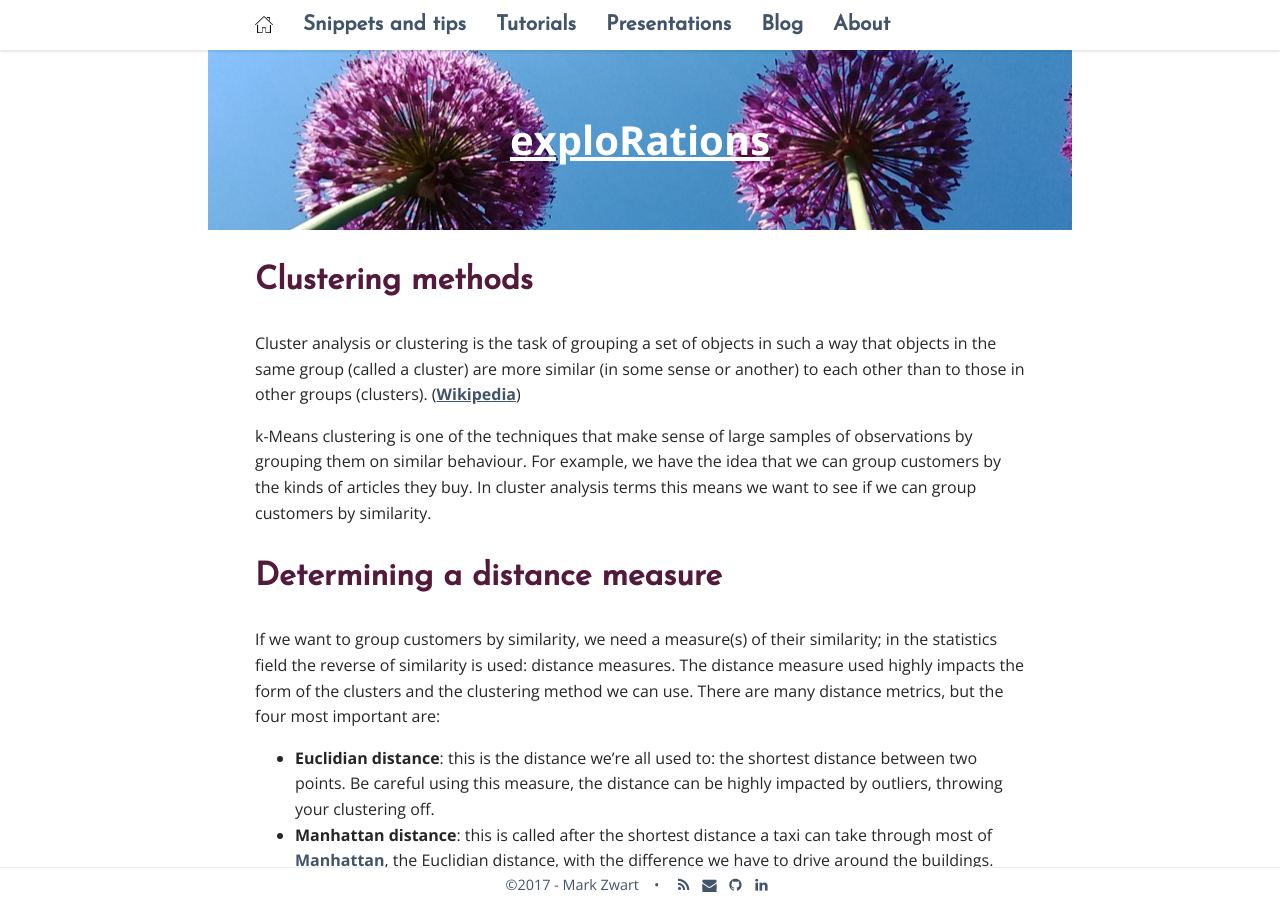
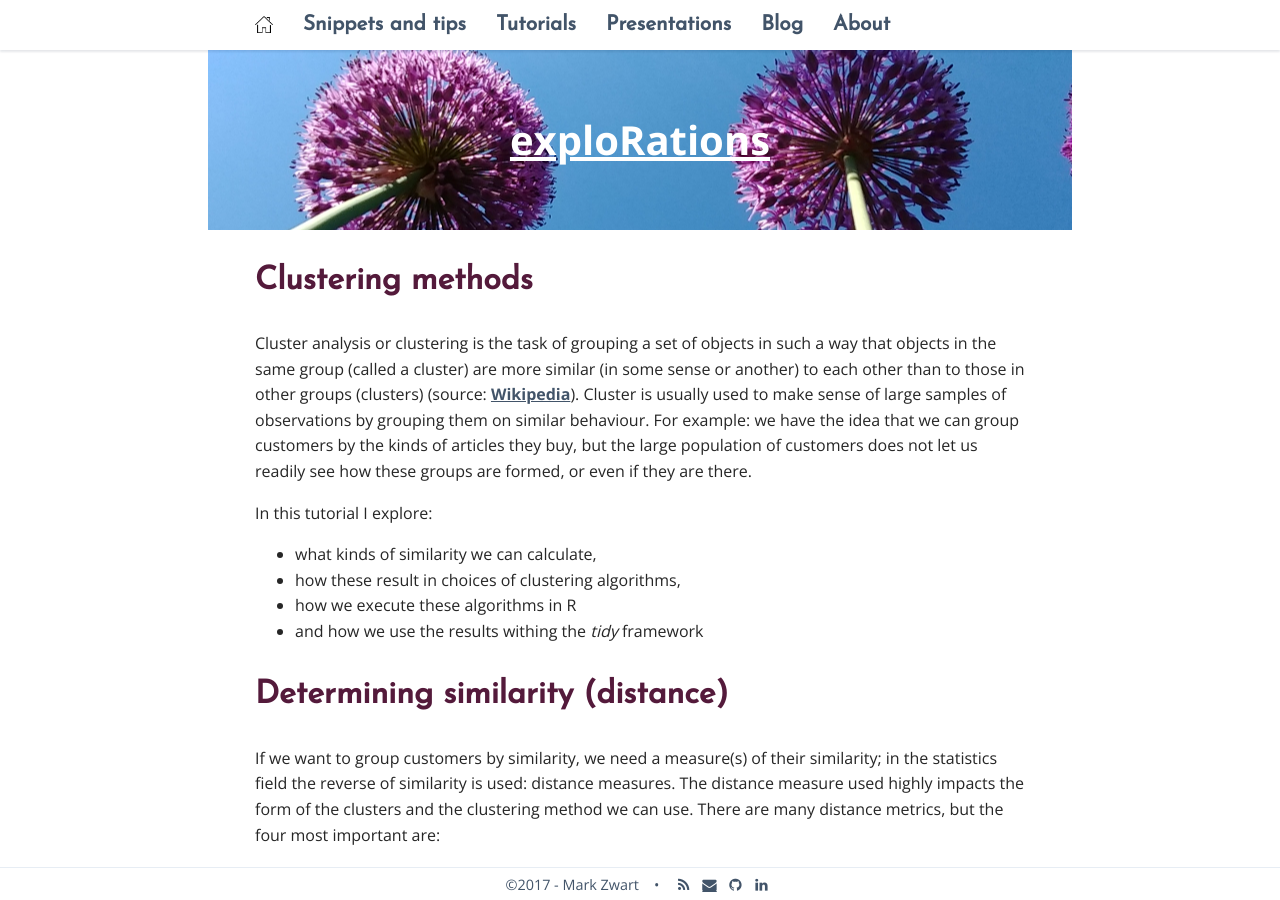
Before and after one commit to mark-me/mark-me.github.io, a Jekyll site: the page built from _pages/tutorials/kmeans/kmeans.md, in a window 1280 px wide and 900 px high. Built offline with Jekyll 4.4.1, drawn with Linux system fonts in a browser that asks for light colours; nearby versions of some CDN libraries; comment, search, counter and statistics services are not loaded.

Commit message:
Update kmeans.md

```diff
--- a/_pages/tutorials/kmeans/kmeans.md
+++ b/_pages/tutorials/kmeans/kmeans.md
@@ -6,13 +6,16 @@ permalink: /clustering-methods/
 published: true
 ---
 
-Cluster analysis or clustering is the task of grouping a set of objects in such a way that objects in the same group (called a cluster) are more similar (in some sense or another) to each other than to those in other groups (clusters). ([Wikipedia](https://en.wikipedia.org/wiki/Cluster_analysis))
+Cluster analysis or clustering is the task of grouping a set of objects in such a way that objects in the same group (called a cluster) are more similar (in some sense or another) to each other than to those in other groups (clusters) (source: [Wikipedia](https://en.wikipedia.org/wiki/Cluster_analysis)). Cluster is usually used to make sense of large samples of observations by grouping them on similar behaviour. For example: we have the idea that we can group customers by the kinds of articles they buy, but the large population of customers does not let us readily see how these groups are formed, or even if they are there.
 
-k-Means clustering is one of the techniques that make sense of large samples of observations by grouping them on similar behaviour. For example, we have the idea that we can group customers by the kinds of articles they buy. In cluster analysis terms this means we want to see if we can group customers by similarity.
+In this tutorial I explore:
 
+* what kinds of similarity we can calculate,
+* how these result in choices of clustering algorithms,
+* how we execute these algorithms in R
+* and how we use the results withing the *tidy* framework
 
-
-# Determining a distance measure
+# Determining similarity (distance)
 
 If we want to group customers by similarity, we need a measure(s) of their similarity; in the statistics field the reverse of similarity is used: distance measures. The distance measure used highly impacts the form of the clusters and the clustering method we can use. There are many distance metrics, but the four most important are:
 
```
